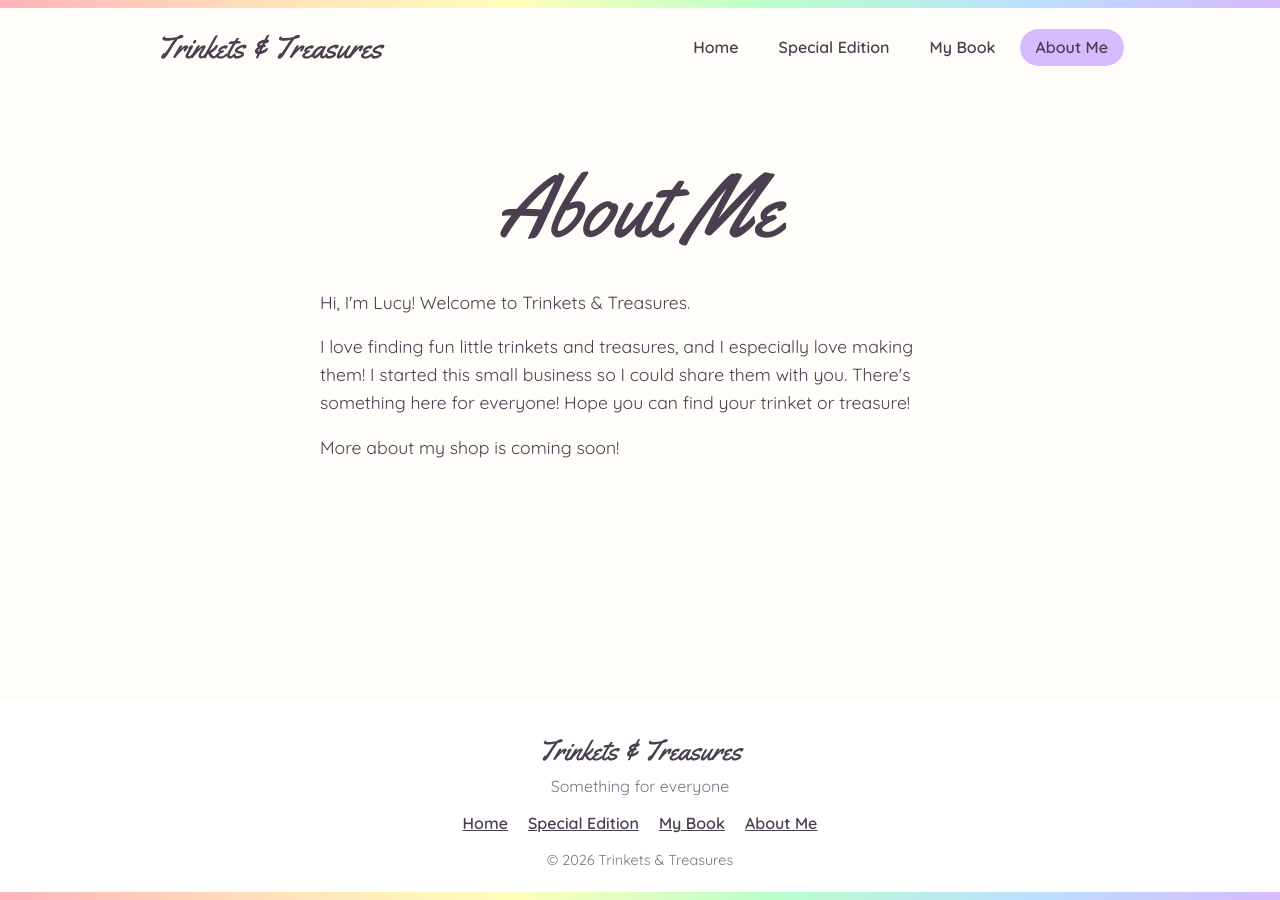
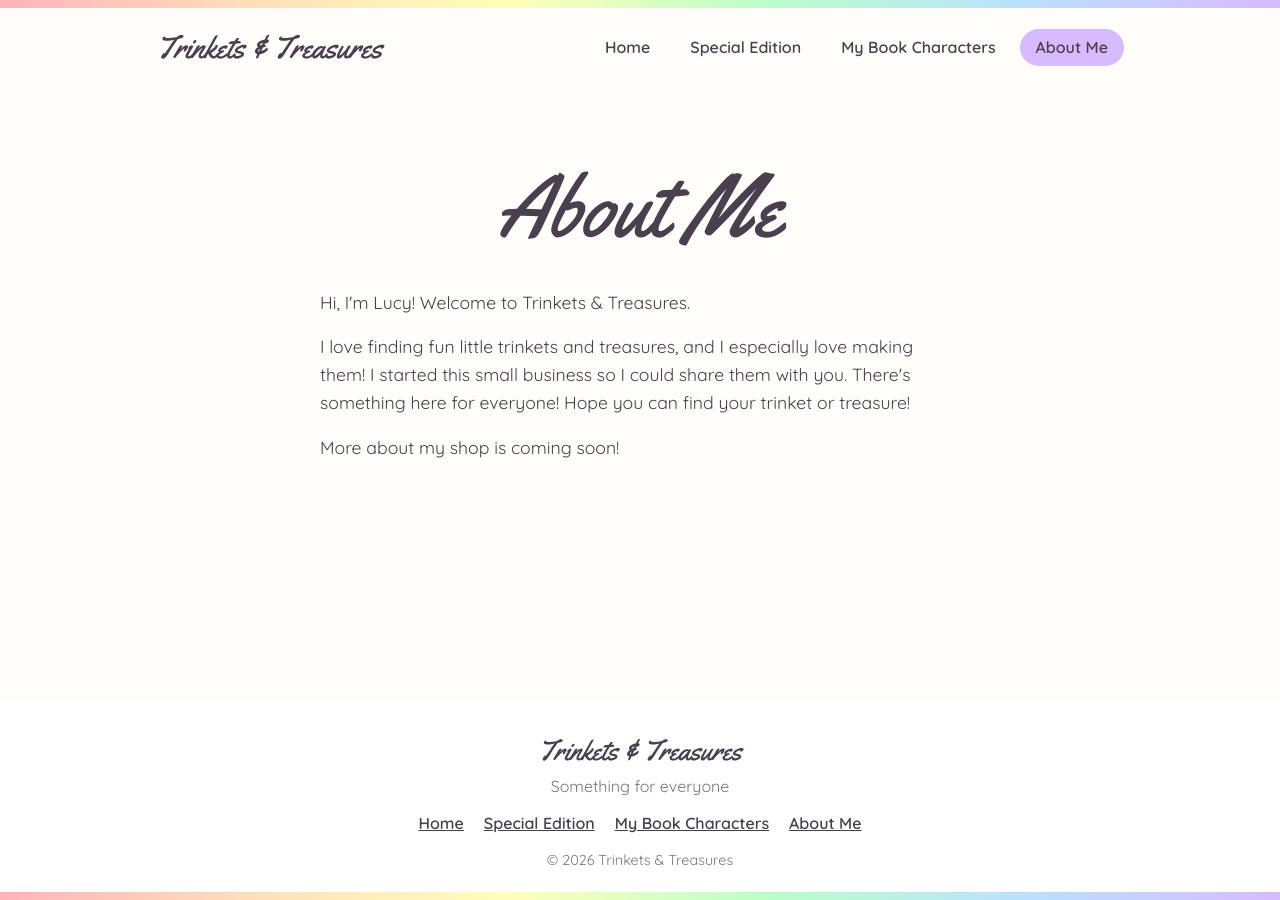
Before and after one commit to LucysTrinketsandTreasures/website-files, a Jekyll site: the page built from about.html, in a window 1280 px wide. Built offline with Jekyll 4.4.1, drawn with Linux system fonts in a browser that asks for light colours; some web fonts are replaced.

Commit message:
Rename My Book link to My Book Characters

```diff
--- a/_includes/footer.html
+++ b/_includes/footer.html
@@ -4,7 +4,7 @@
   <ul class="footer-links">
     <li><a href="{{ '/' | relative_url }}">Home</a></li>
     <li><a href="{{ '/special-edition/' | relative_url }}">Special Edition</a></li>
-    <li><a href="{{ '/book/' | relative_url }}">My Book</a></li>
+    <li><a href="{{ '/book/' | relative_url }}">My Book Characters</a></li>
     <li><a href="{{ '/about.html' | relative_url }}">About Me</a></li>
   </ul>
   <p class="footer-copy">&copy; {{ 'now' | date: '%Y' }} {{ site.title }}</p>
--- a/_includes/nav.html
+++ b/_includes/nav.html
@@ -5,7 +5,7 @@
     <ul class="nav-links">
       <li><a href="{{ '/' | relative_url }}" {% if page.url == '/' %}class="active"{% endif %}>Home</a></li>
       <li><a class="nav-special{% if page.url == '/special-edition/' %} active{% endif %}" href="{{ '/special-edition/' | relative_url }}">Special Edition</a></li>
-      <li><a href="{{ '/book/' | relative_url }}" {% if page.url contains '/book/' %}class="active"{% endif %}>My Book</a></li>
+      <li><a href="{{ '/book/' | relative_url }}" {% if page.url contains '/book/' %}class="active"{% endif %}>My Book Characters</a></li>
       <li><a href="{{ '/about.html' | relative_url }}" {% if page.url == '/about.html' %}class="active"{% endif %}>About Me</a></li>
     </ul>
   </nav>
```
